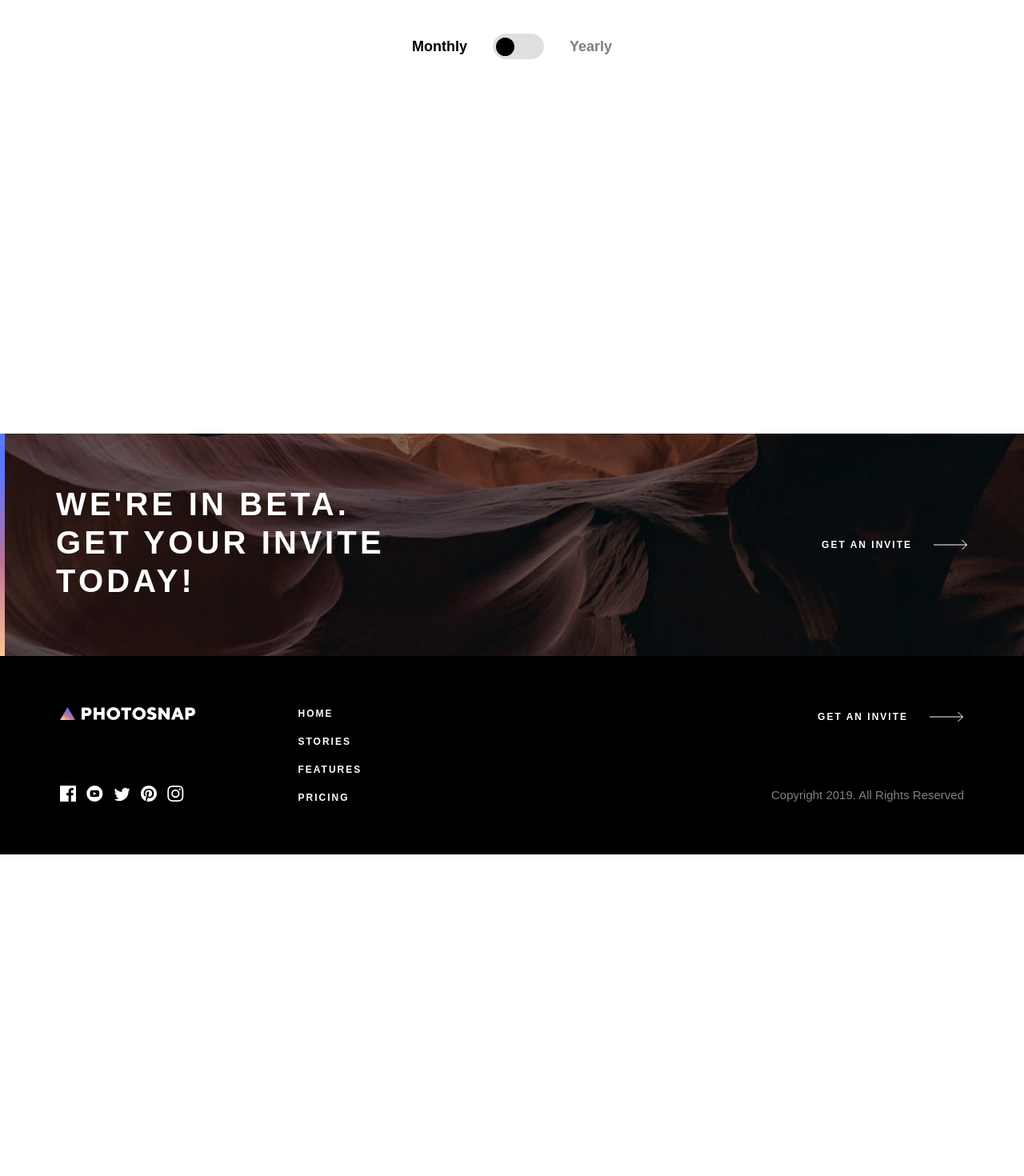
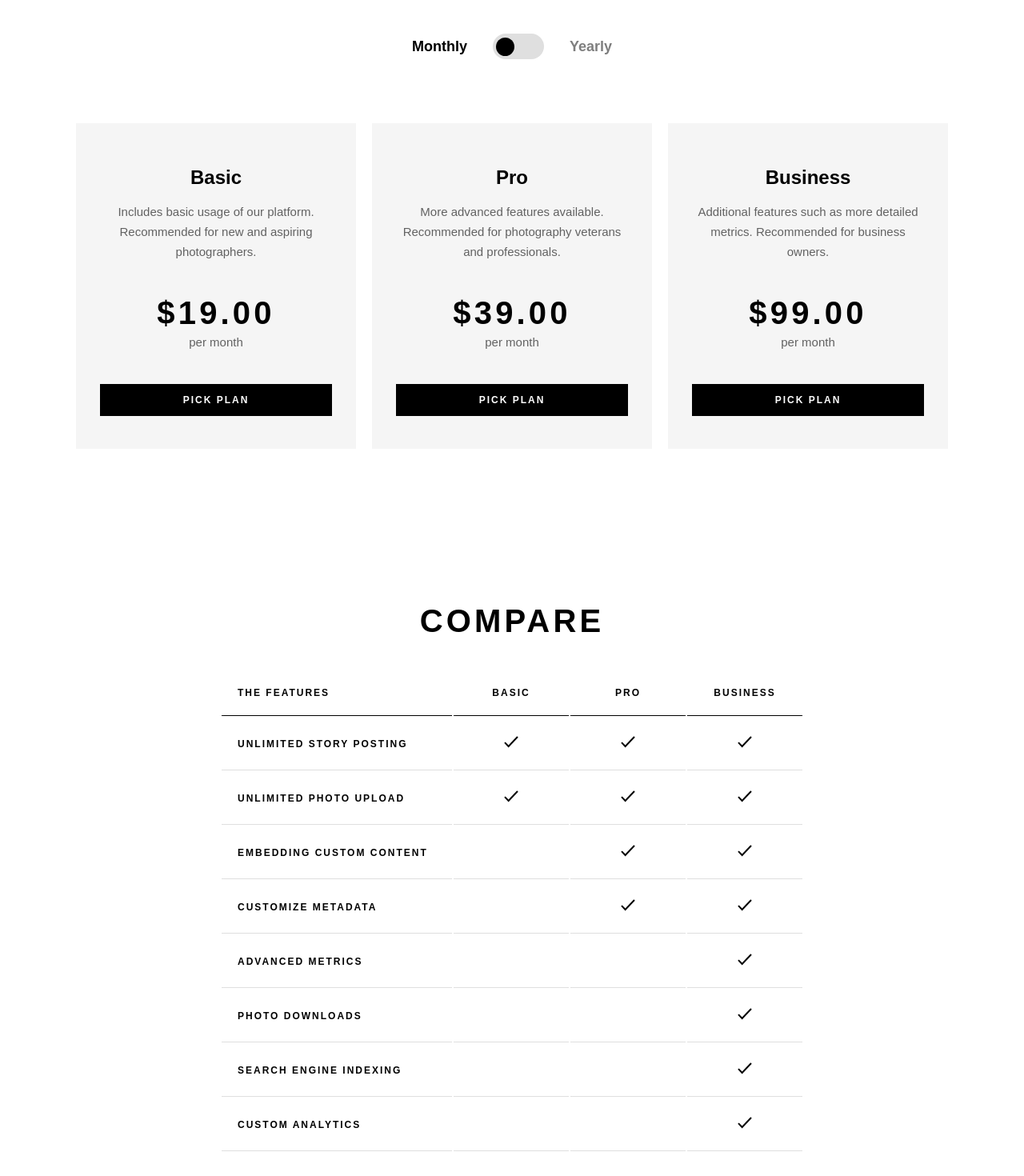
Before and after one commit to ding-09/photosnap, a React (Create React App) app: page /pricing in a window 1280 px wide. Shown: the part 640-2110 px from the top of the page at 80% size. Before the commit the page ends 1708 px from the top, so only its background shows below. Built offline with nearby package versions, Linux system fonts and the light colour scheme; the HTML template or start-up script is replaced by a standard one.

Commit message:
added features comparsion table on Pricing page

```diff
--- a/src/pages/Pricing.js
+++ b/src/pages/Pricing.js
@@ -3,13 +3,15 @@ import styled from 'styled-components';
 import BetaInvite from '../components/BetaInvite';
 import heroImage from '../assets/pricing/desktop/hero.jpg';
 import tabletHeroImage from '../assets/pricing/tablet/hero.jpg';
+import RectangleButton from '../styles/RectangleButton';
+import checkMark from '../assets/pricing/desktop/check.svg';
 
 const Pricing = () => {
   const [toggle, setToggle] = useState(false);
 
   useEffect(() => {
-     const monthly = document.getElementById("monthly");
-     const yearly = document.getElementById("yearly");
+    const monthly = document.getElementById('monthly');
+    const yearly = document.getElementById('yearly');
 
     // on first mount, set default
     yearly.style.opacity = 0.5;
@@ -42,19 +44,202 @@ const Pricing = () => {
       </HeroSection>
       <PricingSection>
         <div className="pricing-container">
-          <div className="price-toggle">
+          <PriceToggle>
+            <div className="toggle-container">
               <h3 id="monthly">Monthly</h3>
               <div className="toggle-switch">
-              <input type="checkbox" onClick={() => setToggle(!toggle)}/>
+                <input type="checkbox" onClick={() => setToggle(!toggle)} />
               </div>
               <h3 id="yearly">Yearly</h3>
             </div>
+          </PriceToggle>
+          <PriceList>
+            <PriceCard>
+              <div className="text-container">
+                <section className="intro">
+                  <h2>Basic</h2>
+                  <p>
+                    Includes basic usage of our platform. Recommended for new
+                    and aspiring photographers.
+                  </p>
+                </section>
+                <section className="price">
+                  <h3 className="heading">$19.00</h3>
+                  <p>per month</p>
+                </section>
+                <RectangleButton black>PICK PLAN</RectangleButton>
+              </div>
+            </PriceCard>
+            <PriceCard className="middle-card">
+              <div className="text-container">
+                <section className="intro">
+                  <h2>Pro</h2>
+                  <p>
+                    More advanced features available. Recommended for
+                    photography veterans and professionals.
+                  </p>
+                </section>
+                <section className="price">
+                  <h3 className="heading">$39.00</h3>
+                  <p>per month</p>
+                </section>
+                <RectangleButton black>PICK PLAN</RectangleButton>
+              </div>
+            </PriceCard>
+            <PriceCard>
+              <div className="text-container">
+                <section className="intro">
+                  <h2>Business</h2>
+                  <p>
+                    Additional features such as more detailed metrics.
+                    Recommended for business owners.
+                  </p>
+                </section>
+                <section className="price">
+                  <h3 className="heading">$99.00</h3>
+                  <p>per month</p>
+                </section>
+                <RectangleButton black>PICK PLAN</RectangleButton>
+              </div>
+            </PriceCard>
+          </PriceList>
         </div>
       </PricingSection>
+      <FeaturesSection>
+        <FeaturesTable>
+          <caption className="heading">COMPARE</caption>
+          <thead>
+            <tr>
+              <th className="left">THE FEATURES</th>
+              <th>BASIC</th>
+              <th>PRO</th>
+              <th>BUSINESS</th>
+            </tr>
+          </thead>
+          <tbody>
+            <tr>
+              <th className="left">UNLIMITED STORY POSTING</th>
+              <td>
+                <img src={checkMark} alt="" />
+              </td>
+              <td>
+                <img src={checkMark} alt="" />
+              </td>
+              <td>
+                <img src={checkMark} alt="" />
+              </td>
+            </tr>
+            <tr>
+              <th className="left">UNLIMITED PHOTO UPLOAD</th>
+              <td>
+                <img src={checkMark} alt="" />
+              </td>
+              <td>
+                <img src={checkMark} alt="" />
+              </td>
+              <td>
+                <img src={checkMark} alt="" />
+              </td>
+            </tr>
+            <tr>
+              <th className="left">EMBEDDING CUSTOM CONTENT</th>
+              <td></td>
+              <td>
+                <img src={checkMark} alt="" />
+              </td>
+              <td>
+                <img src={checkMark} alt="" />
+              </td>
+            </tr>
+            <tr>
+              <th className="left">CUSTOMIZE METADATA</th>
+              <td></td>
+              <td>
+                <img src={checkMark} alt="" />
+              </td>
+              <td>
+                <img src={checkMark} alt="" />
+              </td>
+            </tr>
+            <tr>
+              <th className="left">ADVANCED METRICS</th>
+              <td></td>
+              <td></td>
+              <td>
+                <img src={checkMark} alt="" />
+              </td>
+            </tr>
+            <tr>
+              <th className="left">PHOTO DOWNLOADS</th>
+              <td></td>
+              <td></td>
+              <td>
+                <img src={checkMark} alt="" />
+              </td>
+            </tr>
+            <tr>
+              <th className="left">SEARCH ENGINE INDEXING</th>
+              <td></td>
+              <td></td>
+              <td>
+                <img src={checkMark} alt="" />
+              </td>
+            </tr>
+            <tr>
+              <th className="left">CUSTOM ANALYTICS</th>
+              <td></td>
+              <td></td>
+              <td>
+                <img src={checkMark} alt="" />
+              </td>
+            </tr>
+          </tbody>
+        </FeaturesTable>
+      </FeaturesSection>
       <BetaInvite />
     </main>
   );
 };
+
+const FeaturesSection = styled.div`
+  width: 73rem;
+  min-height: 62rem;
+  margin: 0 auto 16rem;
+`;
+
+const FeaturesTable = styled.table`
+  font-size: 1.2rem;
+  line-height: 1.6rem;
+  letter-spacing: 2px;
+  width: 100%;
+  caption {
+    padding-bottom: 5.6rem;
+  }
+  .left {
+    text-align: left;
+    padding-left: 2rem;
+    width: 40%;
+  }
+  th,
+  td {
+    text-align: center;
+    width: 14rem;
+  }
+  thead {
+    th {
+      padding-bottom: 2rem;
+      border-bottom: 1px solid #000000;
+    }
+  }
+  tbody {
+    tr {
+    }
+    th, td{
+      padding: 2.3rem 0;
+      border-bottom: 1px solid #dfdfdf;
+    }
+  }
+`;
 
 const HeroSection = styled.section`
   display: flex;
@@ -81,7 +266,7 @@ const HeroText = styled.article`
     h1 {
       margin-bottom: 2rem;
     }
-    p {
+    .summary {
       margin-bottom: 4.2rem;
       opacity: 0.6;
     }
@@ -104,13 +289,19 @@ const HeroImage = styled.article`
 `;
 
 const PricingSection = styled.section`
+  margin: 12rem 0 16rem;
   .pricing-container {
-    height: 50rem;
+    max-width: 111rem;
+    margin: auto;
   }
-  .price-toggle {
+`;
+
+const PriceToggle = styled.section`
+  display: flex;
+  justify-content: center;
+  .toggle-container {
     display: flex;
     width: 25rem;
-    margin: 12rem auto 4.8rem;
     justify-content: space-between;
     align-items: center;
     .toggle-switch {
@@ -151,4 +342,57 @@ const PricingSection = styled.section`
   }
 `;
 
+const PriceList = styled.section`
+  width: 100%;
+  min-height: 47rem;
+  margin-top: 4.8rem;
+  display: flex;
+  align-items: center;
+`;
+
+const PriceCard = styled.article`
+  flex-basis: 35rem;
+  min-height: 40.7rem;
+  margin: 0 1rem;
+  padding: 5.5rem 3rem 4rem;
+  background: #f5f5f5;
+  cursor: pointer;
+  &:hover {
+    padding-top: 8rem;
+    padding-bottom: 7rem;
+    background: #000000;
+    color: #ffffff;
+    border-radius: 1rem;
+    transition: 0.6s;
+    button {
+      transition: 1s;
+      background: #ffffff;
+      color: #000000;
+      &:hover {
+        background: #dfdfdf;
+      }
+    }
+  }
+  .text-container {
+    height: 100%;
+    width: 100%;
+    text-align: center;
+    .intro {
+      margin-bottom: 4rem;
+      h2 {
+        padding-bottom: 1.8rem;
+      }
+    }
+    .price {
+      margin-bottom: 4rem;
+    }
+    button {
+      width: 100%;
+    }
+    p {
+      opacity: 0.6;
+    }
+  }
+`;
+
 export default Pricing;
```
Also changed, not shown: 1 other file (tests, documents, lock files or other folders). Lines whose indentation alone changed are shown as unchanged.
